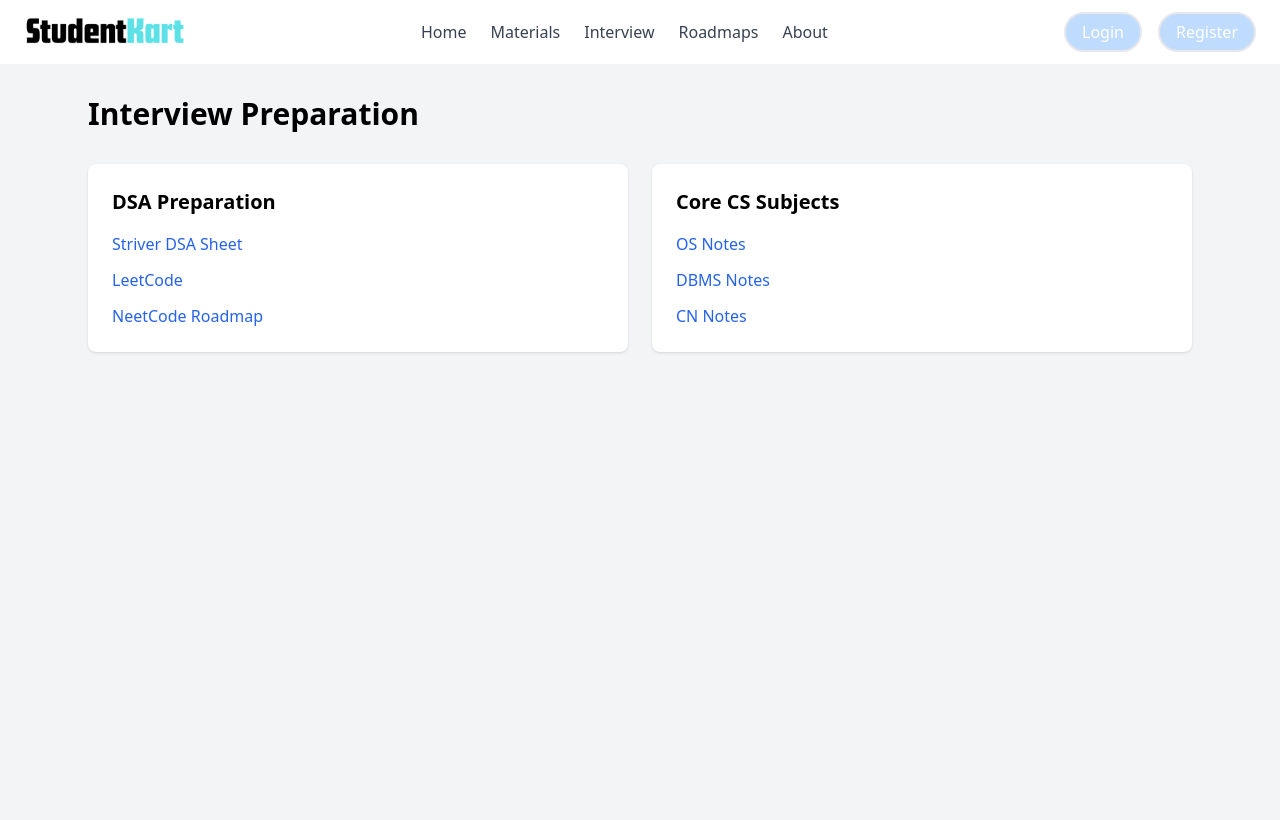
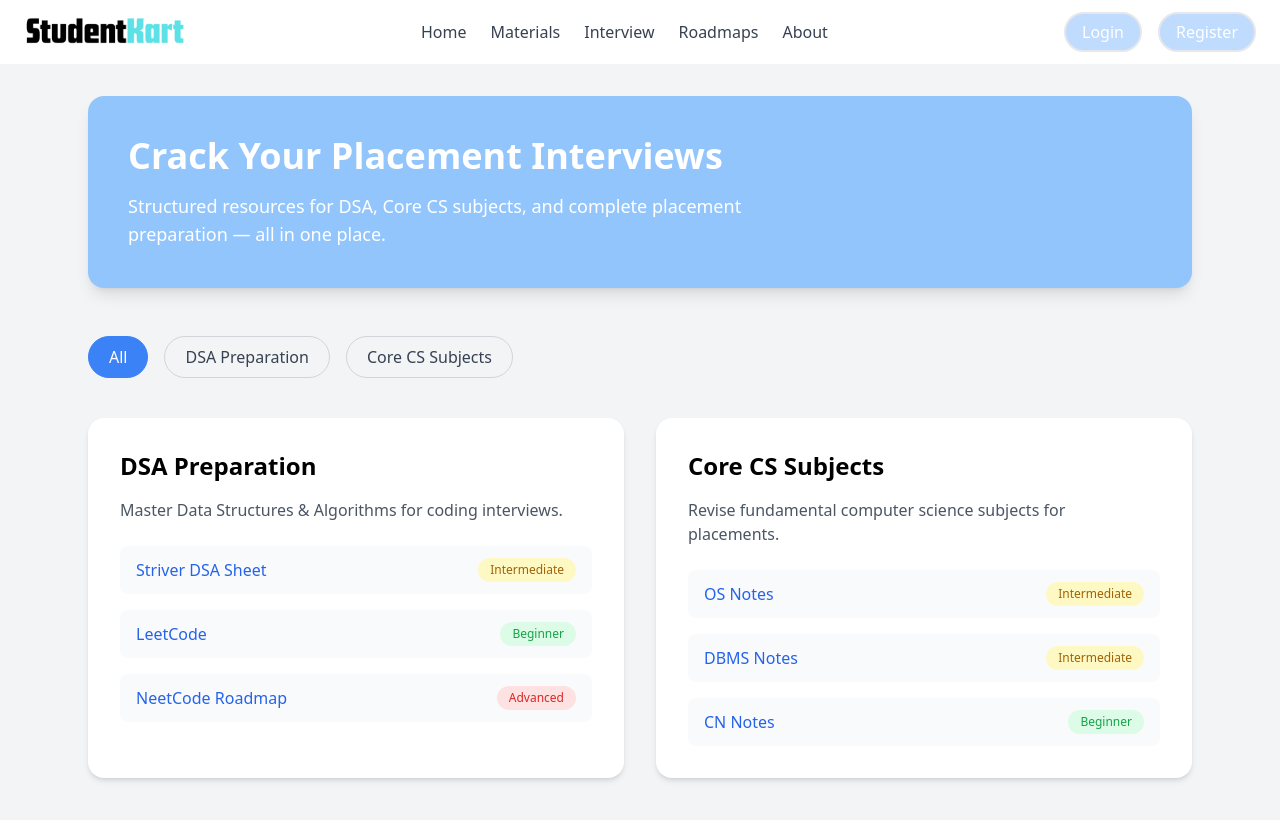
Before and after one commit to adityalawande17/studentKart, a React (Create React App) app in the folder studentkart-frontend/: page /interview in a window 1280 px wide. Shown: the top 820 px of the page. Built offline with nearby package versions, Linux system fonts and the light colour scheme.

Commit message:
Enhanced UI of Interview page

```diff
--- a/studentkart-frontend/src/pages/Home.jsx
+++ b/studentkart-frontend/src/pages/Home.jsx
@@ -155,13 +155,20 @@ const Home = () => {
       </div>
 
       {/* SECONDARY BANNER */}
-      <div className=" bg-blue-500 rounded-2xl p-12 text-center text-white shadow-lg mb-16">
-        <h2 className="text-3xl font-bold mb-4">
-          Learn Smarter. Prepare Better. Achieve More.
-        </h2>
-        <p className="mb-6 text-lg">
-          Join thousands of students who trust StudentKart for academic success.
-        </p>
+      <div className="relative h-[30vh] rounded-2xl overflow-hidden mb-16 shadow-lg blur-10">
+        <img
+          src="https://images.unsplash.com/photo-1610116306796-6fea9f4fae38?q=80&w=1170&auto=format&fit=crop&ixlib=rb-4.1.0&ixid=M3wxMjA3fDB8MHxwaG90by1wYWdlfHx8fGVufDB8fHx8fA%3D%3D"
+          alt="Books"
+        />
+        <div className="absolute inset-0 bg-black/30 flex flex-col justify-center items-center text-center px-6">
+          <h2 className="text-blue-300 text-3xl font-bold mb-4">
+            Learn Smarter. Prepare Better. Achieve More.
+          </h2>
+          <p className="mb-6 text-lg text-white">
+            Join thousands of students who trust StudentKart for academic
+            success.
+          </p>
+        </div>
 
         <button
           onClick={() => navigate("/register")}
--- a/studentkart-frontend/src/pages/Interview.jsx
+++ b/studentkart-frontend/src/pages/Interview.jsx
@@ -1,47 +1,170 @@
+// import PageWrapper from "../components/PageWrapper";
+
+// const interviewResources = [
+//   {
+//     title: "DSA Preparation",
+//     links: [
+//       { name: "Striver DSA Sheet", url: "https://takeuforward.org" },
+//       { name: "LeetCode", url: "https://leetcode.com" },
+//       { name: "NeetCode Roadmap", url: "https://neetcode.io" },
+//     ],
+//   },
+//   {
+//     title: "Core CS Subjects",
+//     links: [
+//       { name: "OS Notes", url: "https://os-notes-link.com" },
+//       { name: "DBMS Notes", url: "https://dbms-notes-link.com" },
+//       { name: "CN Notes", url: "https://cn-notes-link.com" },
+//     ],
+//   },
+// ];
+
+// const Interview = () => {
+//   return (
+//     <PageWrapper>
+//       {/* Page Title */}
+//       <h1 className="text-3xl font-bold mb-8">Interview Preparation</h1>
+
+//       {/* Sections Grid */}
+//       <div className="grid gap-6 sm:grid-cols-2">
+//         {interviewResources.map((section) => (
+//           <div key={section.title} className="bg-white rounded-lg shadow p-6">
+//             <h2 className="text-xl font-semibold mb-4">{section.title}</h2>
+
+//             <ul className="space-y-3">
+//               {section.links.map((link) => (
+//                 <li key={link.name}>
+//                   <a
+//                     href={link.url}
+//                     target="_blank"
+//                     rel="noreferrer"
+//                     className="text-blue-600 hover:underline hover:text-blue-800"
+//                   >
+//                     {link.name}
+//                   </a>
+//                 </li>
+//               ))}
+//             </ul>
+//           </div>
+//         ))}
+//       </div>
+//     </PageWrapper>
+//   );
+// };
+
+// export default Interview;
+
 import PageWrapper from "../components/PageWrapper";
+import { useState } from "react";
 
 const interviewResources = [
   {
-    title: "DSA Preparation",
+    category: "DSA Preparation",
+    description: "Master Data Structures & Algorithms for coding interviews.",
     links: [
-      { name: "Striver DSA Sheet", url: "https://takeuforward.org" },
-      { name: "LeetCode", url: "https://leetcode.com" },
-      { name: "NeetCode Roadmap", url: "https://neetcode.io" },
+      {
+        name: "Striver DSA Sheet",
+        url: "https://takeuforward.org",
+        level: "Intermediate",
+      },
+      { name: "LeetCode", url: "https://leetcode.com", level: "Beginner" },
+      {
+        name: "NeetCode Roadmap",
+        url: "https://neetcode.io",
+        level: "Advanced",
+      },
     ],
   },
   {
-    title: "Core CS Subjects",
+    category: "Core CS Subjects",
+    description: "Revise fundamental computer science subjects for placements.",
     links: [
-      { name: "OS Notes", url: "https://os-notes-link.com" },
-      { name: "DBMS Notes", url: "https://dbms-notes-link.com" },
-      { name: "CN Notes", url: "https://cn-notes-link.com" },
+      { name: "OS Notes", url: "#", level: "Intermediate" },
+      { name: "DBMS Notes", url: "#", level: "Intermediate" },
+      { name: "CN Notes", url: "#", level: "Beginner" },
     ],
   },
 ];
 
 const Interview = () => {
+  const [activeCategory, setActiveCategory] = useState("All");
+
+  const categories = ["All", ...interviewResources.map((r) => r.category)];
+
+  const filteredResources =
+    activeCategory === "All"
+      ? interviewResources
+      : interviewResources.filter((r) => r.category === activeCategory);
+
   return (
     <PageWrapper>
-      {/* Page Title */}
-      <h1 className="text-3xl font-bold mb-8">Interview Preparation</h1>
+      {/* HERO SECTION */}
+      <div className="bg-blue-300  text-white rounded-2xl p-10 mb-12 shadow-lg">
+        <h1 className="text-4xl font-bold mb-4">
+          Crack Your Placement Interviews
+        </h1>
+        <p className="text-lg max-w-2xl">
+          Structured resources for DSA, Core CS subjects, and complete placement
+          preparation — all in one place.
+        </p>
+      </div>
 
-      {/* Sections Grid */}
-      <div className="grid gap-6 sm:grid-cols-2">
-        {interviewResources.map((section) => (
-          <div key={section.title} className="bg-white rounded-lg shadow p-6">
-            <h2 className="text-xl font-semibold mb-4">{section.title}</h2>
+      {/* CATEGORY FILTER */}
+      <div className="flex flex-wrap gap-4 mb-10">
+        {categories.map((cat) => (
+          <button
+            key={cat}
+            onClick={() => setActiveCategory(cat)}
+            className={`px-5 py-2 rounded-full border transition ${
+              activeCategory === cat
+                ? "bg-blue-500 text-white border-blue-500"
+                : "border-gray-300 text-gray-700 hover:bg-gray-100"
+            }`}
+          >
+            {cat}
+          </button>
+        ))}
+      </div>
 
-            <ul className="space-y-3">
+      {/* RESOURCE CARDS */}
+      <div className="grid gap-8 sm:grid-cols-2">
+        {filteredResources.map((section) => (
+          <div
+            key={section.category}
+            className="bg-white rounded-2xl shadow-md p-8 hover:shadow-xl transition duration-300"
+          >
+            <div className="flex items-center gap-3 mb-4">
+              <h2 className="text-2xl font-semibold">{section.category}</h2>
+            </div>
+
+            <p className="text-gray-600 mb-6">{section.description}</p>
+
+            <ul className="space-y-4">
               {section.links.map((link) => (
-                <li key={link.name}>
+                <li
+                  key={link.name}
+                  className="flex justify-between items-center bg-gray-50 px-4 py-3 rounded-lg hover:bg-gray-100 transition"
+                >
                   <a
                     href={link.url}
                     target="_blank"
                     rel="noreferrer"
-                    className="text-blue-600 hover:underline hover:text-blue-800"
+                    className="text-blue-600 font-medium hover:underline"
                   >
                     {link.name}
                   </a>
+
+                  <span
+                    className={`text-xs px-3 py-1 rounded-full ${
+                      link.level === "Beginner"
+                        ? "bg-green-100 text-green-600"
+                        : link.level === "Intermediate"
+                          ? "bg-yellow-100 text-yellow-700"
+                          : "bg-red-100 text-red-600"
+                    }`}
+                  >
+                    {link.level}
+                  </span>
                 </li>
               ))}
             </ul>
```
Also changed, not shown: studentkart-frontend/public/home.jpeg (added).
